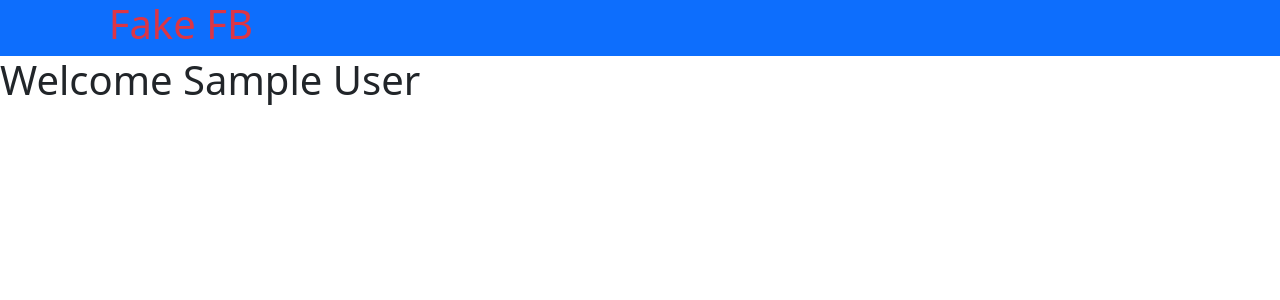
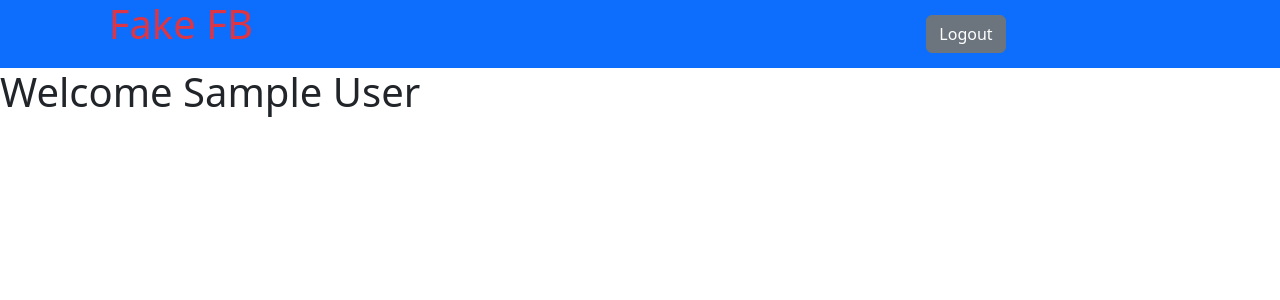
Before and after one commit to jaafari-R/React-Fakefb---local-auth-frontend, a React (Create React App) app: page /dashboard in a window 1280 px wide. Shown: the top 300 px of the page. Built offline with nearby package versions, Linux system fonts and the light colour scheme; sample sign-in values are in the browser's storage.

Commit message:
Implemented logout

```diff
--- /dev/null
+++ b/src/Logout.css
@@ -0,0 +1,3 @@
+.logout {
+    margin: 15px;
+}
--- a/src/Logout.js
+++ b/src/Logout.js
@@ -1,12 +1,31 @@
 import React from 'react';
+import { Navigate } from 'react-router';
 
 import bootstrap from "../node_modules/bootstrap/dist/css/bootstrap.min.css";
+import './Logout.css'
 
 class Logout extends React.Component {
+
+    constructor() {
+        super();
+
+        this.state = {
+            redirect: ''
+        }
+
+        this.logout = this.logout.bind(this);
+    }
+
+    logout() {
+        localStorage.removeItem('login');
+        this.setState({redirect: <Navigate to='/'/>});
+    }
+
     render() {
         return (
-            <div>
-
+            <div class="col-md-6 text-center">
+                {this.state.redirect}
+                <button class="logout btn btn-secondary" onClick={this.logout}> Logout </button>
             </div>
         );
     }
```
